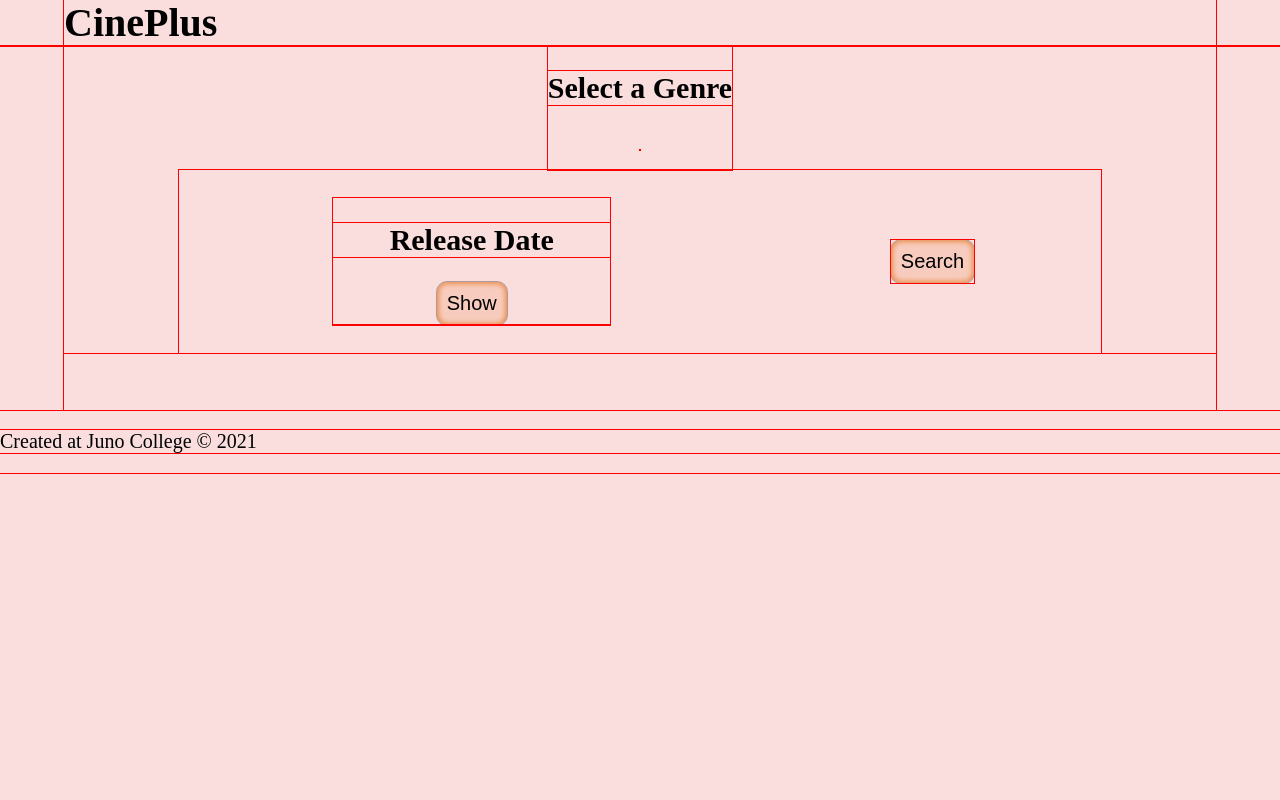
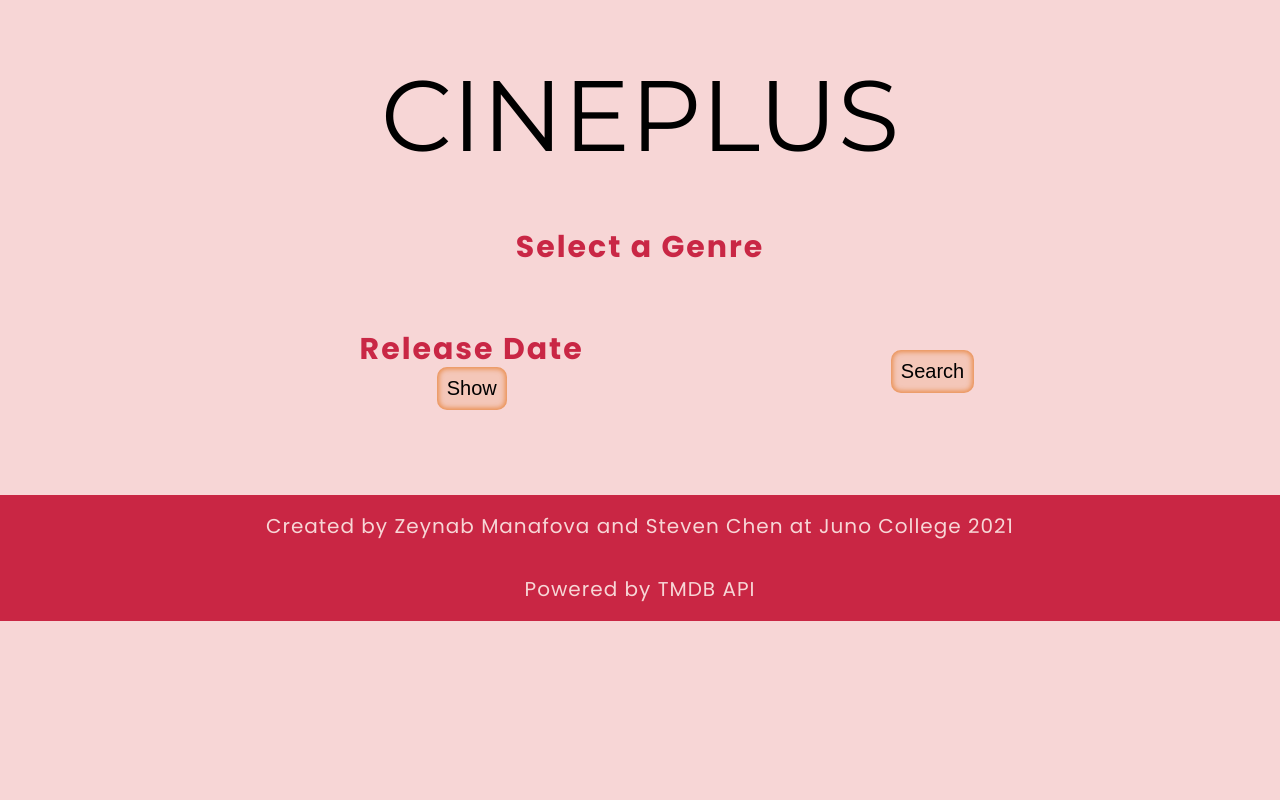
Before and after one commit to steven-zeynab-juno-project-2/cineplus, a plain HTML site: page index.html in a window 1280 px wide. Drawn offline with Linux system fonts and the light colour scheme; no server answers.

Commit message:
added styling and more partials

```diff
--- a/index.html
+++ b/index.html
@@ -6,6 +6,11 @@
     <meta http-equiv="X-UA-Compatible" content="IE=edge">
     <meta name="viewport" content="width=device-width, initial-scale=1.0">
     <title>What Movie to Watch</title>
+    <!-- font family -->
+    <link rel="preconnect" href="https://fonts.googleapis.com">
+    <link rel="preconnect" href="https://fonts.gstatic.com" crossorigin>
+    <link href="https://fonts.googleapis.com/css2?family=Montserrat:wght@100;400&family=Poppins:wght@400;700&display=swap" rel="stylesheet">
+
     <link rel="stylesheet" href="./styles/style.css">
 </head>
 
@@ -32,15 +37,15 @@
                         <h2>Release Date</h2>
                         <button class='show'>Show</button>
                         <ul class="yearList">
-                            <li class="yearItem" value=1949>Before 1950</li>
-                            <li class="yearItem" value=1950>1950s</li>
-                            <li class="yearItem" value=1960>1960s</li>
-                            <li class="yearItem" value=1970>1970s</li>
-                            <li class="yearItem" value=1980>1980s</li>
-                            <li class="yearItem" value=1990>1990s</li>
-                            <li class="yearItem" value=2000>2000s</li>
-                            <li class="yearItem" value=2010>2010s</li>
-                            <li class="yearItem" value=2020>2020s</li>
+                            <li><button class="yearItem" value=1949>Before 1950</button></li>
+                            <li><button class="yearItem" value=1950>1950s</button></li>
+                            <li><button class="yearItem" value=1960>1960s</button></li>
+                            <li><button class="yearItem" value=1970>1970s</button></li>
+                            <li><button class="yearItem" value=1980>1980s</button></li>
+                            <li><button class="yearItem" value=1990>1990s</button></li>
+                            <li><button class="yearItem" value=2000>2000s</button></li>
+                            <li><button class="yearItem" value=2010>2010s</button></li>
+                            <li><button class="yearItem" value=2020>2020s</button></li>
                         </ul>
                     </div>
                     <div class="searchButtonBox">
@@ -57,7 +62,14 @@
         </div>
     </main>
     <footer>
-        <p>Created at Juno College &copy 2021</p>
+        <div class="footerContainer">
+            <div>
+                <p>Created by <a href="https://github.com/ZeynabManafova" target="_blank">Zeynab Manafova</a> and <a href="https://github.com/scwchen" target="_blank">Steven Chen at</a> <a href="https://junocollege.com/" target="_blank">Juno College</a> 2021</p>
+            </div>
+            <div>
+                <p>Powered by <a href="https://developers.themoviedb.org/3/" target="_blank">TMDB API</a></p>
+            </div>
+        </div>
     </footer>
     <script src="./script.js"></script>
 </body>
--- a/script.js
+++ b/script.js
@@ -28,6 +28,8 @@ movieApp.setupEventListeners = () => {
         const selectedGenres = [...document.querySelectorAll('.genre.chosen')];
         // converting nodelist to array so that we can use map
         const genreValues = selectedGenres.map((genre) => {
+            console.log(genre.value);
+
             return genre.value;
         });
 
@@ -38,20 +40,20 @@ movieApp.setupEventListeners = () => {
     });
 
     // Adding event listeners to the yearList dropdown
-    yearList.forEach((rangeValue)=>{
+    yearList.forEach((rangeValue) => {
         rangeValue.addEventListener('click', function () {
 
-            if (document.querySelectorAll('.yearList.chosen').length === 0  || (this.classList.contains('chosen') && this.classList.contains('yearList'))) {
+            if (document.querySelectorAll('.yearList.chosen').length === 0 || (this.classList.contains('chosen') && this.classList.contains('yearList'))) {
                 movieApp.setChosen(this);
             }
 
             // On the bottom range we set
             if (this.value !== 1949) {
-                movieApp.rangeStart = `${this.value}-01-01`;
-                movieApp.rangeEnd = `${this.value + 9}-12-31`;
+                movieApp.rangeStart = `${parseInt(this.value)}-01-01`;
+                movieApp.rangeEnd = `${parseInt(this.value) + 9}-12-31`;
             } else {
                 movieApp.rangeStart = `1900-01-01`;
-                movieApp.rangeEnd = `${this.value}-12-31`;
+                movieApp.rangeEnd = `${parseInt(this.value)}-12-31`;
             }
 
             console.log(movieApp.rangeStart, movieApp.rangeEnd);
--- /dev/null
+++ b/styles/sass/_footer.scss
@@ -0,0 +1,15 @@
+/* ===========================================
+FOOTER
+=========================================== */
+
+.footerContainer {
+    display: flex;
+    flex-direction: column;
+    align-items: center;
+    justify-content: center;
+    background-color: $secondary-color;
+    p, a {
+        color: $primary-color;
+        letter-spacing: 1px;
+    }
+}
--- a/styles/sass/_gallery.scss
+++ b/styles/sass/_gallery.scss
@@ -22,6 +22,10 @@ GALLERY
         top: 0;
         height: 100%;
         width: 100%;
+        overflow: auto;
+        // &::-webkit-scrollbar {
+        //     display: none;
+        // }
         &:hover{
             opacity: 1;
         }
@@ -29,8 +33,8 @@ GALLERY
         p {
             color: rgb(255, 255, 255, 0.7);
             padding: 10%;
+
         }
-
     }
 
     ul{
@@ -53,6 +57,6 @@ GALLERY
     opacity: 1;
 }
 
-* {
-    outline: 1px solid red;
-}
+// * {
+//     outline: 1px solid red;
+// }
--- a/styles/sass/_general.scss
+++ b/styles/sass/_general.scss
@@ -7,22 +7,23 @@ html {
 }
 
 body {
+    font-family: $secondary-font;
     margin: 0;
     padding: 0;
-    background-color: rgba(249, 211, 211, 76%);
+    background-color: $primary-color;
 }
 
-h1{
+
+h1, h2 {
+    font-family: 'Poppins', sans-serif;
     margin: 0;
     padding: 0;
 }
-
 .wrapper {
     margin: 0 auto;
     width: 90%;
     max-width: 1200px;
 }
-
 img {
     display: block;
     max-width: 100%;
@@ -39,14 +40,22 @@ li {
     text-decoration: none;
 }
 
+a {
+    text-decoration: none;
+}
+
+
 button {
     border: none;
+    // outline: 1px solid rgba(0 ,0, 0, 0.3);
     border-radius: 10px;
     padding: 10px;
-    background-color: rgba(128, 186, 240, 0.5);
-    box-shadow: inset 0px 0px 5px 2px rgba(128, 186, 240, 1);
+    background-color: rgb(235 158 108 / 27%);
+    box-shadow: inset 0px 0px 5px 2px rgb(231 125 47 / 78%);
 }
 
 .chosen {
-    background-color: rgba(115, 235, 79, 0.5);
+    background-color: rgba(253, 29, 29, 0.5);
+    box-shadow: inset 0px 0px 5px 2px #ef5858;
+    color: whitesmoke;
 }
--- /dev/null
+++ b/styles/sass/_header.scss
@@ -0,0 +1,16 @@
+/* ===========================================
+HEADER
+=========================================== */
+
+header .wrapper {
+    display: flex;
+    justify-content: center;
+    align-items: center;
+    h1 {
+        font-family: $base-font;
+        text-transform: uppercase;
+        font-size: 5rem;
+        font-weight: 400;
+        margin: 5%;
+    }
+}
--- a/styles/sass/_home.scss
+++ b/styles/sass/_home.scss
@@ -73,7 +73,6 @@ MENU
     margin: 20px 0;
     overflow: hidden;
     transition: max-height 0.3s ease-out;
-    max-height: 0;
     li {
         margin: 5px;
     }
--- a/styles/sass/_menu.scss
+++ b/styles/sass/_menu.scss
@@ -11,36 +11,27 @@ MENU
         flex-direction: column;
         align-items: center;
     }
+    h2 {
+        color: $secondary-color;
+        letter-spacing: 2px;
+    }
 }
 .genreList {
     display: flex;
     flex-wrap: wrap;
     justify-content: center;
     margin: 20px 0;
-    overflow: hidden;
-    transition: max-height 0.3s ease-out;
-    max-height: 0;
+
     li {
         margin: 5px;
     }
 }
 
-button {
-    border: none;
-    outline: 1px solid rgba(0 ,0, 0, 0.3);
-    border-radius: 10px;
-    padding: 10px;
-    background-color: rgb(235 158 108 / 27%);
-    box-shadow: inset 0px 0px 5px 2px rgb(231 125 47 / 78%);
-}
-
-.yearItem {
-    padding: 10px;
-    outline: 1px solid rgba(0 ,0, 0, 0.3);
-    background-color: rgb(235 158 108 / 27%);
-    box-shadow: inset 0px 0px 5px 2px rgb(231 125 47 / 78%);
-    border-radius: 10px;
-    text-align: center;
+.searchBox {
+    display: flex;
+    justify-content: space-around;
+    align-items: center;
+    width: 80%;
 }
 
 .yearBox {
@@ -49,23 +40,22 @@ button {
     text-align: center;
 }
 
+// .yearItem {
+//     padding: 10px;
+//     outline: 1px solid rgba(0 ,0, 0, 0.3);
+//     background-color: rgb(235 158 108 / 27%);
+//     box-shadow: inset 0px 0px 5px 2px rgb(231 125 47 / 78%);
+//     border-radius: 10px;
+//     text-align: center;
+//     // background-color: rgba(253, 29, 29, 0.5);
+// }
+
 .yearList {
     border-radius: 10px;
     overflow: hidden;
     transition: max-height 0.3s ease-out;
     max-height: 0;
+    button {
+        width: 100%;
+    }
 }
-
-.chosen {
-    // background: linear-gradient(141deg, rgba(131,58,180,0.5) 0%, rgba(253,29,29,0.5) 50%, rgba(252,176,69,0.5) 100%);
-    background: rgba(253, 29, 29, 0.5);
-    color: white;
-    box-shadow: inset 0px 0px 5px 2px #ef5858;
-}
-
-.searchBox {
-    display: flex;
-    justify-content: space-around;
-    align-items: center;
-    width: 80%;
-}
--- /dev/null
+++ b/styles/sass/_variables.scss
@@ -0,0 +1,4 @@
+$base-font: 'Montserrat', sans-serif;
+$secondary-font: 'Poppins', sans-serif;
+$primary-color: rgba(247, 214, 214, 1);
+$secondary-color:#c1082bd9;
--- a/styles/sass/style.scss
+++ b/styles/sass/style.scss
@@ -1,6 +1,8 @@
 @import 'setup.scss';
-@import 'home.scss';
+@import 'variables.scss';
 @import 'general.scss';
+@import 'header.scss';
 @import 'menu.scss';
 @import 'gallery.scss';
+@import 'footer.scss';
 @import 'media.scss';
```
Also changed, not shown: styles/style.css.
